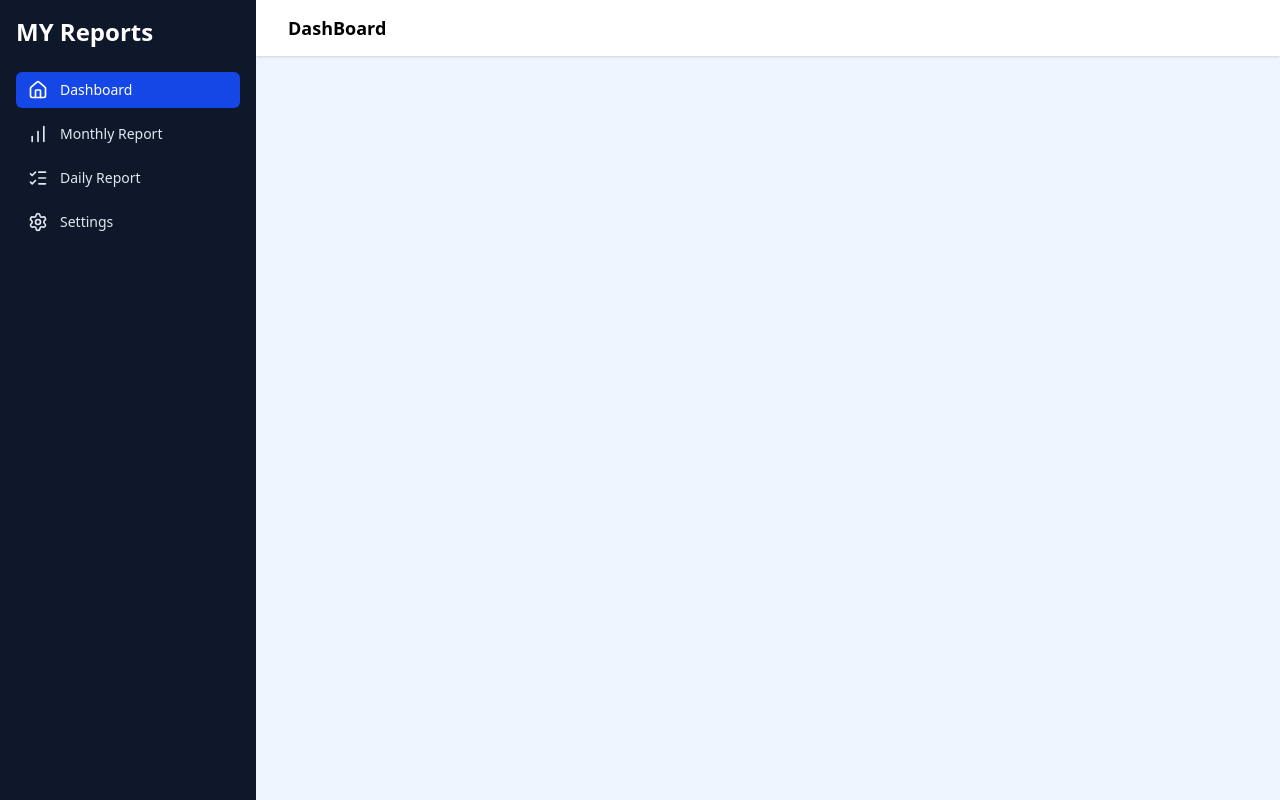
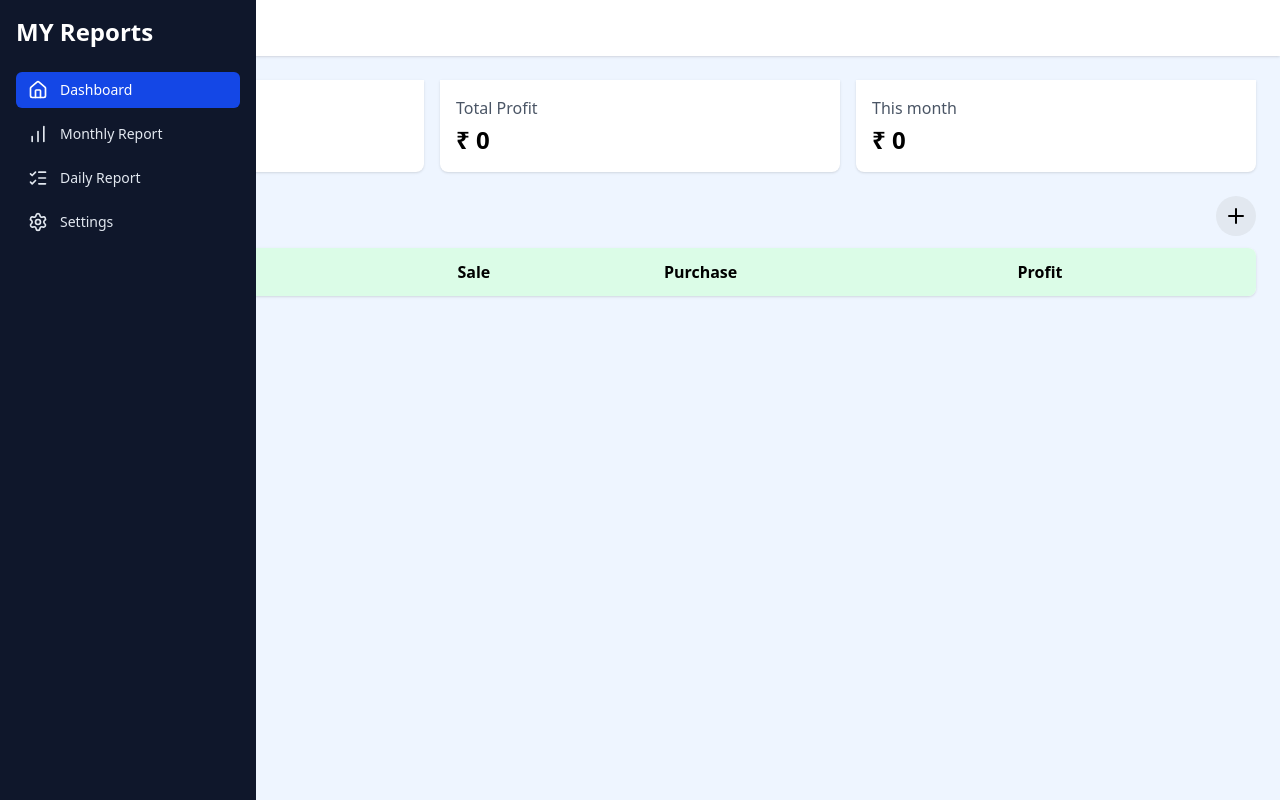
Before and after one commit to SivapragasamGithub/Daily_Report, a React (Vite) app: page / in a window 1280 px wide. Built offline with nearby package versions, Linux system fonts and the light colour scheme.

Commit message:
Transaction table and custom Modal added

```diff
--- a/src/App.jsx
+++ b/src/App.jsx
@@ -1,11 +1,12 @@
-import { BrowserRouter } from "react-router-dom";
+import { BrowserRouter, Route, Routes } from "react-router-dom";
 import "./App.css";
 import Sidebar from "./Components/Layout/sidebar";
 import { useState } from "react";
 import TopHeader from "./Components/layout/TopHeader";
+import DashboardPage from "./Components/layout/DashboardPage";
 
 function App() {
-  const [sidebarOpen, setSidebarOpen] = useState(true);
+  const [sidebarOpen, setSidebarOpen] = useState(false);
   const toggleSidebar = () => setSidebarOpen((v) => !v);
   return (
     <>
@@ -13,9 +14,20 @@ function App() {
         <div className="min-h-screen bg-[#EEF5FF] flex">
           {/*Sidebar will be fixed even the page resized*/}
           <Sidebar open={sidebarOpen} />
-          <div className={`flex-1 min-h-screen transition-all ${sidebarOpen ?"lg:ml-64" : "lg-ml-0"}`}>
+          <div
+            className={`flex-1 min-h-screen transition-all ${
+              sidebarOpen ? "lg:ml-64" : "lg-ml-0"
+            }`}
+          >
             {/* Top header */}
             <TopHeader toggleSidebar={toggleSidebar} />
+            {/* Page content */}
+            <main className="p-6">
+              <Routes>
+                <Route path="/" element={<DashboardPage />} />
+
+              </Routes>
+            </main>
           </div>
         </div>
       </BrowserRouter>
--- /dev/null
+++ b/src/Components/layout/AddSaleModal.jsx
@@ -0,0 +1,60 @@
+import React from "react";
+
+function AddSaleModal({ open, onClose, onSubmit }) {
+  if (!open) return null;
+
+  return (
+    <div className="fixed inset-0 bg-black/40 flex items-center justify-center">
+      <div className="bg-white w-[350px] p-5 rounded-lg shadow-lg">
+        <h2 className="text-lg font-semibold mb-4">Add New Sale</h2>
+        <form
+          on
+          onSubmit={(e) => {
+            e.preventDefault();
+            const data = {
+              desc: e.target.desc.value,
+              sale: Number(e.target.sale.value),
+              purchase: Number(e.target.purchase.value),
+            };
+            onSubmit(data);
+          }}
+        >
+          <input
+            name="desc"
+            className="w-full border p-2 rounded mb-2"
+            placeholder="Description"
+          />
+          <input
+            name="sale"
+            type="number"
+            className="w-full border p-2 rounded mb-2"
+            placeholder="Sale price"
+          />
+          <input
+            name="purchase"
+            type="number"
+            className="w-full border p-2 rounded mb-2"
+            placeholder="Purchase price"
+          />
+          <div className="flex justify-end gap-2">
+            <button
+              type="button"
+              onClick={onClose}
+              className="px-3 py-1 border rounded"
+            >
+              Cancel
+            </button>
+            <button
+              type="submit"
+              className="px-3 py-1 bg-blue-600 text-white rounded"
+            >
+              Add
+            </button>
+          </div>
+        </form>
+      </div>
+    </div>
+  );
+}
+
+export default AddSaleModal;
--- /dev/null
+++ b/src/Components/layout/DashboardPage.jsx
@@ -0,0 +1,37 @@
+import React, { useState } from "react";
+import SummaryCard from "./SummaryCard";
+import IconButton from "./IconButton";
+import { Plus } from "lucide-react";
+import TransactionTable from "./TransactionTable";
+import AddSaleModal from "./AddSaleModal";
+
+function DashboardPage() {
+  const [modal, setModal] = useState(false);
+  const [transactions, setTransactions] = useState([]);
+
+  const addSale = (data) => {
+    setTransactions([...transactions, data]);
+    setModal(false);
+  };
+
+  return (
+    <div>
+      <div className="grid grid-cols-3 gap-4 mb-6 ">
+        <SummaryCard title="Total Sales" value="₹ 0" />
+        <SummaryCard title="Total Profit" value="₹ 0" />
+        <SummaryCard title="This month" value="₹ 0" />
+      </div>
+      <div className="flex justify-end mb-3">
+        <IconButton icon={<Plus />} onClick={() => setModal(true)} />
+      </div>
+      <TransactionTable transactions={transactions} />
+      <AddSaleModal
+        open={modal}
+        onClose={() => setModal(false)}
+        onSubmit={addSale}
+      />
+    </div>
+  );
+}
+
+export default DashboardPage;
--- /dev/null
+++ b/src/Components/layout/IconButton.jsx
@@ -0,0 +1,14 @@
+import React from "react";
+
+function IconButton({ icon, onClick }) {
+  return (
+    <button
+      onClick={onClick}
+      className="w-10 h-10 rounded-full bg-slate-200 flex items-center justify-center "
+    >
+      {icon}
+    </button>
+  );
+}
+
+export default IconButton;
--- a/src/Components/layout/SummaryCard.jsx
+++ b/src/Components/layout/SummaryCard.jsx
@@ -1,11 +1,12 @@
-import React from 'react'
+import React from "react";
 
-function SummaryCard() {
+function SummaryCard({ title, value }) {
   return (
-    <div>
-
+    <div className="bg-white shadow rounded-b-lg p-4">
+      <p className="text-gray-600">{title}</p>
+      <h2 className="text-2xl font-bold mt-1">{value}</h2>
     </div>
-  )
+  );
 }
 
-export default SummaryCard
+export default SummaryCard;
--- /dev/null
+++ b/src/Components/layout/TransactionTable.jsx
@@ -0,0 +1,30 @@
+import React from "react";
+
+function TransactionTable({ transactions }) {
+  return (
+    <table className="w-full bg-white shadow rounded-lg overflow-hidden ">
+      <thead className="bg-green-100">
+        <tr>
+          <th className="p-3 text-left">Description</th>
+          <th className="p-3 text-left">Sale</th>
+          <th className="p-3 text-left">Purchase</th>
+          <th className="p-3 text-left">Profit</th>
+        </tr>
+      </thead>
+      <tbody>
+        {transactions.map((t, i) => (
+          <tr key={i} className="border-b">
+            <td className="p-3">{t.desc}</td>
+            <td className="p-3"> {t.sale} </td>
+            <td className="p-3"> {t.purchase} </td>
+            <td className="p-3 font-semibold text-green-600">
+              {t.sale - t.purchase}
+            </td>
+          </tr>
+        ))}
+      </tbody>
+    </table>
+  );
+}
+
+export default TransactionTable;
```
